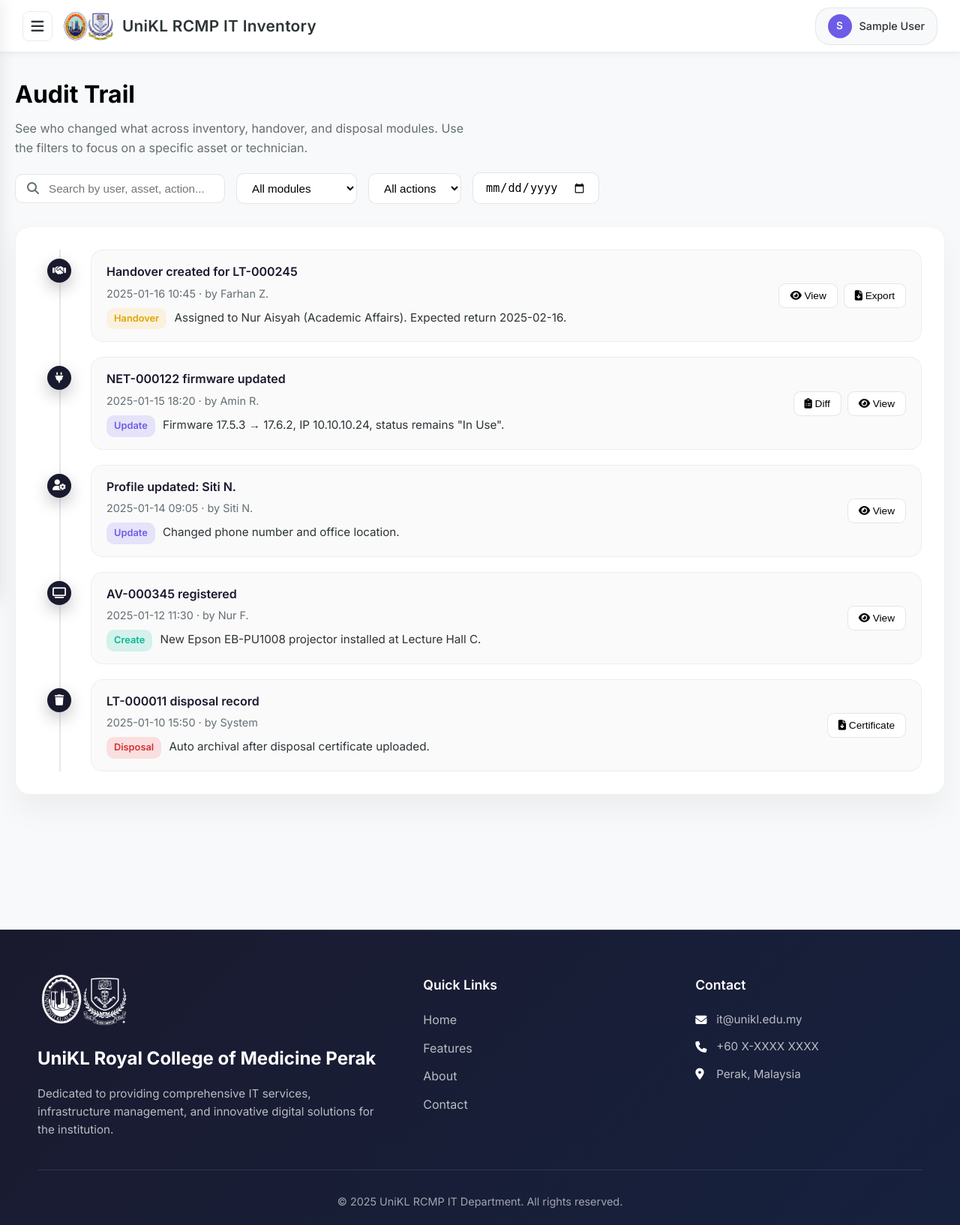
After one commit to Feekkk/php-nextgenitventory, a PHP site: page /technician/History.php in a window 1280 px wide. The commit adds this page. Shown: the whole page at 75% size. Run offline with PHP 8.4, Linux system fonts and the light colour scheme; the visitor is signed in with stand-in values (Sample User, id 1).

Commit message:
design audit trails page

```diff
--- a/components/HomeHeader.php
+++ b/components/HomeHeader.php
@@ -415,7 +415,7 @@
                 </ul>
             </li>
             <li><a href="#"><i class="fa fa-recycle"></i> Disposal</a></li>
-            <li><a href="#"><i class="fa fa-clock-rotate-left"></i> History</a></li>
+            <li><a href="History.php"><i class="fa fa-clock-rotate-left"></i> History</a></li>
             <li><a href="Profile.php"><i class="fa fa-user"></i> Profile</a></li>
             <li><a href="../auth/logout.php"><i class="fa fa-sign-out-alt"></i> Logout</a></li>
         </ul>
--- /dev/null
+++ b/technician/History.php
@@ -0,0 +1,396 @@
+
+<?php
+session_start();
+require_once '../database/config.php';
+
+if (!isset($_SESSION['user_id'])) {
+    header('Location: ../auth/login.php');
+    exit;
+}
+?>
+<!DOCTYPE html>
+<html lang="en">
+<head>
+    <meta charset="UTF-8">
+    <meta name="viewport" content="width=device-width, initial-scale=1.0">
+    <title>Audit Trail - UniKL RCMP IT Inventory</title>
+    <link rel="preconnect" href="https://fonts.googleapis.com">
+    <link rel="preconnect" href="https://fonts.gstatic.com" crossorigin>
+    <link href="https://fonts.googleapis.com/css2?family=Inter:wght@300;400;500;600;700&display=swap" rel="stylesheet">
+    <link rel="stylesheet" href="https://cdnjs.cloudflare.com/ajax/libs/font-awesome/6.4.0/css/all.min.css">
+    <link rel="stylesheet" href="../css/TechDashboard.css">
+    <style>
+        .history-page-container {
+            max-width: 1500px;
+            margin: 0 auto;
+            padding: 40px 20px 80px;
+        }
+
+        .page-header {
+            display: flex;
+            justify-content: space-between;
+            align-items: center;
+            flex-wrap: wrap;
+            gap: 20px;
+            margin-bottom: 30px;
+        }
+
+        .page-header h1 {
+            font-size: 2rem;
+            font-weight: 700;
+            color: #000000;
+            margin-bottom: 8px;
+        }
+
+        .page-header p {
+            color: #636e72;
+            max-width: 600px;
+        }
+
+        .filters-bar {
+            display: flex;
+            align-items: center;
+            gap: 15px;
+            flex-wrap: wrap;
+        }
+
+        .search-box {
+            position: relative;
+        }
+
+        .search-box input {
+            padding: 10px 16px 10px 44px;
+            border: 1px solid rgba(0, 0, 0, 0.1);
+            border-radius: 10px;
+            font-size: 0.95rem;
+            width: 280px;
+            transition: all 0.2s ease;
+        }
+
+        .search-box i {
+            position: absolute;
+            left: 16px;
+            top: 50%;
+            transform: translateY(-50%);
+            color: #636e72;
+        }
+
+        .search-box input:focus {
+            outline: none;
+            border-color: #1a1a2e;
+            box-shadow: 0 0 0 3px rgba(26, 26, 46, 0.1);
+        }
+
+        .filter-select,
+        .date-filter {
+            padding: 10px 16px;
+            border: 1px solid rgba(0, 0, 0, 0.1);
+            border-radius: 10px;
+            font-size: 0.95rem;
+            background: #ffffff;
+        }
+
+        .timeline-card {
+            background: rgba(255, 255, 255, 0.9);
+            border: 1px solid rgba(0, 0, 0, 0.05);
+            border-radius: 20px;
+            padding: 30px;
+            box-shadow: 0 20px 40px rgba(0, 0, 0, 0.05);
+        }
+
+        .timeline {
+            display: flex;
+            flex-direction: column;
+            gap: 20px;
+            position: relative;
+        }
+
+        .timeline::before {
+            content: '';
+            position: absolute;
+            left: 28px;
+            top: 0;
+            bottom: 0;
+            width: 2px;
+            background: rgba(26, 26, 46, 0.1);
+        }
+
+        .timeline-item {
+            position: relative;
+            padding-left: 70px;
+        }
+
+        .timeline-badge {
+            position: absolute;
+            left: 12px;
+            top: 12px;
+            width: 32px;
+            height: 32px;
+            border-radius: 50%;
+            background: #1a1a2e;
+            color: #ffffff;
+            display: flex;
+            align-items: center;
+            justify-content: center;
+            font-size: 0.9rem;
+            box-shadow: 0 8px 20px rgba(26, 26, 46, 0.25);
+        }
+
+        .timeline-content {
+            background: rgba(26, 26, 46, 0.02);
+            border: 1px solid rgba(0, 0, 0, 0.05);
+            border-radius: 16px;
+            padding: 16px 20px;
+            display: flex;
+            justify-content: space-between;
+            gap: 20px;
+            flex-wrap: wrap;
+        }
+
+        .timeline-title {
+            font-weight: 600;
+            color: #1a1a2e;
+            margin-bottom: 4px;
+        }
+
+        .timeline-meta {
+            color: #636e72;
+            font-size: 0.9rem;
+            margin-bottom: 8px;
+        }
+
+        .timeline-details {
+            color: #2d3436;
+            font-size: 0.95rem;
+        }
+
+        .tag {
+            display: inline-flex;
+            align-items: center;
+            padding: 4px 10px;
+            border-radius: 10px;
+            font-size: 0.8rem;
+            font-weight: 600;
+            background: rgba(26, 26, 46, 0.08);
+            color: #1a1a2e;
+            margin-right: 6px;
+        }
+
+        .tag.create {
+            background: rgba(0, 184, 148, 0.15);
+            color: #00b894;
+        }
+
+        .tag.update {
+            background: rgba(108, 92, 231, 0.15);
+            color: #6c5ce7;
+        }
+
+        .tag.delete {
+            background: rgba(243, 69, 69, 0.15);
+            color: #d63031;
+        }
+
+        .tag.handover {
+            background: rgba(253, 203, 110, 0.2);
+            color: #e1a500;
+        }
+
+        .timeline-actions {
+            display: flex;
+            align-items: center;
+            gap: 8px;
+        }
+
+        .btn-action {
+            padding: 8px 14px;
+            border-radius: 9px;
+            border: 1px solid rgba(0, 0, 0, 0.1);
+            background: #ffffff;
+            cursor: pointer;
+            transition: all 0.2s ease;
+            font-size: 0.85rem;
+        }
+
+        .btn-action:hover {
+            background: #1a1a2e;
+            color: #ffffff;
+            border-color: #1a1a2e;
+        }
+
+        @media (max-width: 768px) {
+            .timeline::before {
+                left: 18px;
+            }
+            .timeline-badge {
+                left: 2px;
+            }
+            .timeline-item {
+                padding-left: 60px;
+            }
+        }
+    </style>
+</head>
+<body>
+    <?php include_once("../components/HomeHeader.php"); ?>
+
+    <div class="history-page-container">
+        <div class="page-header">
+            <div>
+                <h1>Audit Trail</h1>
+                <p>See who changed what across inventory, handover, and disposal modules. Use the filters to focus on a specific asset or technician.</p>
+            </div>
+            <div class="filters-bar">
+                <div class="search-box">
+                    <i class="fa-solid fa-search"></i>
+                    <input type="text" id="searchInput" placeholder="Search by user, asset, action...">
+                </div>
+                <select class="filter-select" id="moduleFilter">
+                    <option value="">All modules</option>
+                    <option value="laptop">Laptop/Desktop</option>
+                    <option value="av">Audio/Visual</option>
+                    <option value="network">Network</option>
+                    <option value="handover">Handover</option>
+                    <option value="profile">Profile</option>
+                </select>
+                <select class="filter-select" id="actionFilter">
+                    <option value="">All actions</option>
+                    <option value="create">Create</option>
+                    <option value="update">Update</option>
+                    <option value="delete">Delete</option>
+                    <option value="handover">Handover</option>
+                    <option value="login">Login</option>
+                </select>
+                <input type="date" class="date-filter" id="dateFilter">
+            </div>
+        </div>
+
+        <div class="timeline-card">
+            <div class="timeline" id="historyTimeline">
+                <div class="timeline-item" data-module="handover" data-action="handover" data-date="2025-01-16">
+                    <div class="timeline-badge"><i class="fa-solid fa-handshake"></i></div>
+                    <div class="timeline-content">
+                        <div>
+                            <div class="timeline-title">Handover created for LT-000245</div>
+                            <div class="timeline-meta">2025-01-16 10:45 · by Farhan Z.</div>
+                            <div class="timeline-details">
+                                <span class="tag handover">Handover</span>
+                                Assigned to Nur Aisyah (Academic Affairs). Expected return 2025-02-16.
+                            </div>
+                        </div>
+                        <div class="timeline-actions">
+                            <button class="btn-action"><i class="fa-solid fa-eye"></i> View</button>
+                            <button class="btn-action"><i class="fa-solid fa-file-arrow-down"></i> Export</button>
+                        </div>
+                    </div>
+                </div>
+                <div class="timeline-item" data-module="network" data-action="update" data-date="2025-01-15">
+                    <div class="timeline-badge"><i class="fa-solid fa-plug"></i></div>
+                    <div class="timeline-content">
+                        <div>
+                            <div class="timeline-title">NET-000122 firmware updated</div>
+                            <div class="timeline-meta">2025-01-15 18:20 · by Amin R.</div>
+                            <div class="timeline-details">
+                                <span class="tag update">Update</span>
+                                Firmware 17.5.3 → 17.6.2, IP 10.10.10.24, status remains "In Use".
+                            </div>
+                        </div>
+                        <div class="timeline-actions">
+                            <button class="btn-action"><i class="fa-solid fa-clipboard-list"></i> Diff</button>
+                            <button class="btn-action"><i class="fa-solid fa-eye"></i> View</button>
+                        </div>
+                    </div>
+                </div>
+                <div class="timeline-item" data-module="profile" data-action="update" data-date="2025-01-14">
+                    <div class="timeline-badge"><i class="fa-solid fa-user-gear"></i></div>
+                    <div class="timeline-content">
+                        <div>
+                            <div class="timeline-title">Profile updated: Siti N.</div>
+                            <div class="timeline-meta">2025-01-14 09:05 · by Siti N.</div>
+                            <div class="timeline-details">
+                                <span class="tag update">Update</span>
+                                Changed phone number and office location.
+                            </div>
+                        </div>
+                        <div class="timeline-actions">
+                            <button class="btn-action"><i class="fa-solid fa-eye"></i> View</button>
+                        </div>
+                    </div>
+                </div>
+                <div class="timeline-item" data-module="av" data-action="create" data-date="2025-01-12">
+                    <div class="timeline-badge"><i class="fa-solid fa-tv"></i></div>
+                    <div class="timeline-content">
+                        <div>
+                            <div class="timeline-title">AV-000345 registered</div>
+                            <div class="timeline-meta">2025-01-12 11:30 · by Nur F.</div>
+                            <div class="timeline-details">
+                                <span class="tag create">Create</span>
+                                New Epson EB-PU1008 projector installed at Lecture Hall C.
+                            </div>
+                        </div>
+                        <div class="timeline-actions">
+                            <button class="btn-action"><i class="fa-solid fa-eye"></i> View</button>
+                        </div>
+                    </div>
+                </div>
+                <div class="timeline-item" data-module="laptop" data-action="delete" data-date="2025-01-10">
+                    <div class="timeline-badge"><i class="fa-solid fa-trash"></i></div>
+                    <div class="timeline-content">
+                        <div>
+                            <div class="timeline-title">LT-000011 disposal record</div>
+                            <div class="timeline-meta">2025-01-10 15:50 · by System</div>
+                            <div class="timeline-details">
+                                <span class="tag delete">Disposal</span>
+                                Auto archival after disposal certificate uploaded.
+                            </div>
+                        </div>
+                        <div class="timeline-actions">
+                            <button class="btn-action"><i class="fa-solid fa-file-arrow-down"></i> Certificate</button>
+                        </div>
+                    </div>
+                </div>
+            </div>
+        </div>
+    </div>
+
+    <footer>
+        <?php include_once("../components/Footer.php"); ?>
+    </footer>
+
+    <script>
+        const searchInput = document.getElementById('searchInput');
+        const moduleFilter = document.getElementById('moduleFilter');
+        const actionFilter = document.getElementById('actionFilter');
+        const dateFilter = document.getElementById('dateFilter');
+        const items = Array.from(document.querySelectorAll('.timeline-item'));
+
+        function applyFilters() {
+            const searchTerm = searchInput.value.toLowerCase();
+            const moduleTerm = moduleFilter.value;
+            const actionTerm = actionFilter.value;
+            const dateTerm = dateFilter.value;
+
+            items.forEach(item => {
+                const text = item.textContent.toLowerCase();
+                const module = item.dataset.module;
+                const action = item.dataset.action;
+                const date = item.dataset.date;
+
+                let visible = true;
+
+                if (searchTerm && !text.includes(searchTerm)) visible = false;
+                if (visible && moduleTerm && module !== moduleTerm) visible = false;
+                if (visible && actionTerm && action !== actionTerm) visible = false;
+                if (visible && dateTerm && date !== dateTerm) visible = false;
+
+                item.style.display = visible ? '' : 'none';
+            });
+        }
+
+        searchInput.addEventListener('input', applyFilters);
+        moduleFilter.addEventListener('change', applyFilters);
+        actionFilter.addEventListener('change', applyFilters);
+        dateFilter.addEventListener('change', applyFilters);
+    </script>
+</body>
+</html>
```
